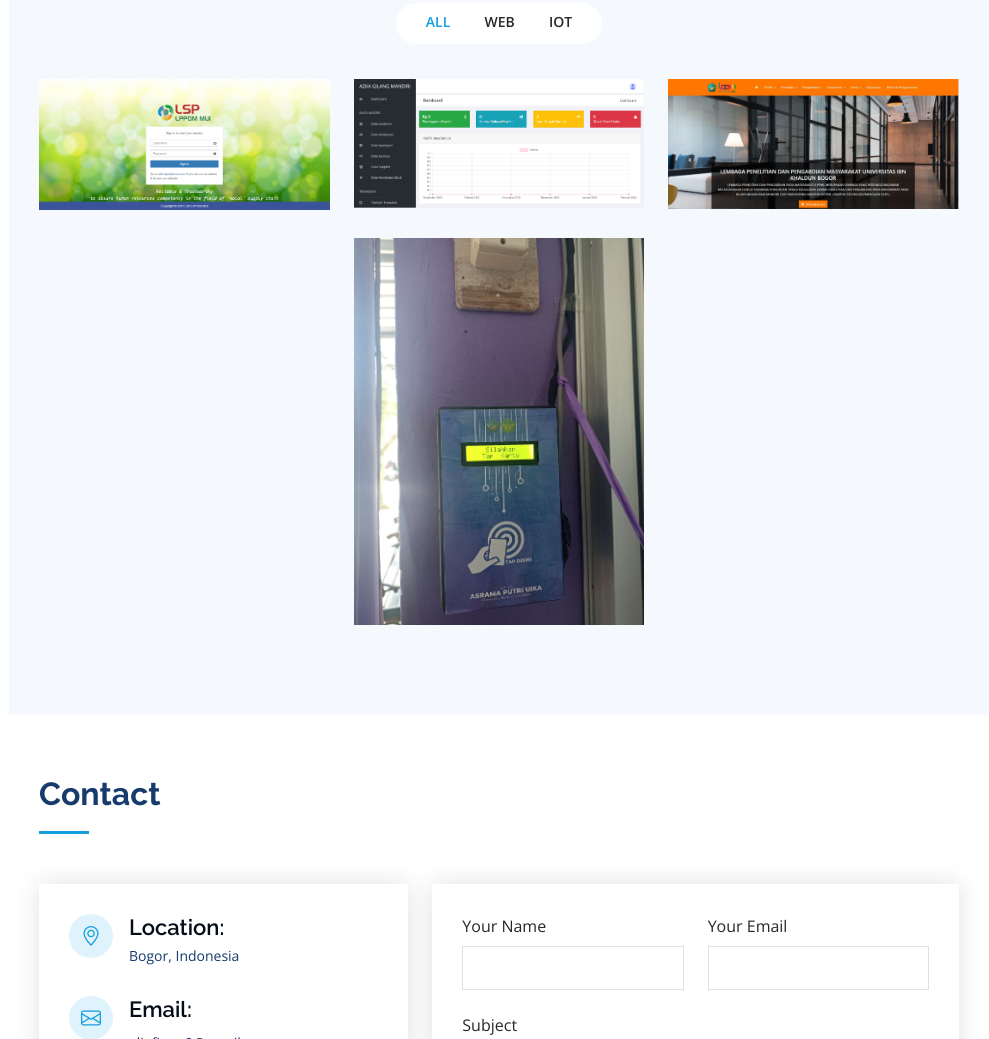
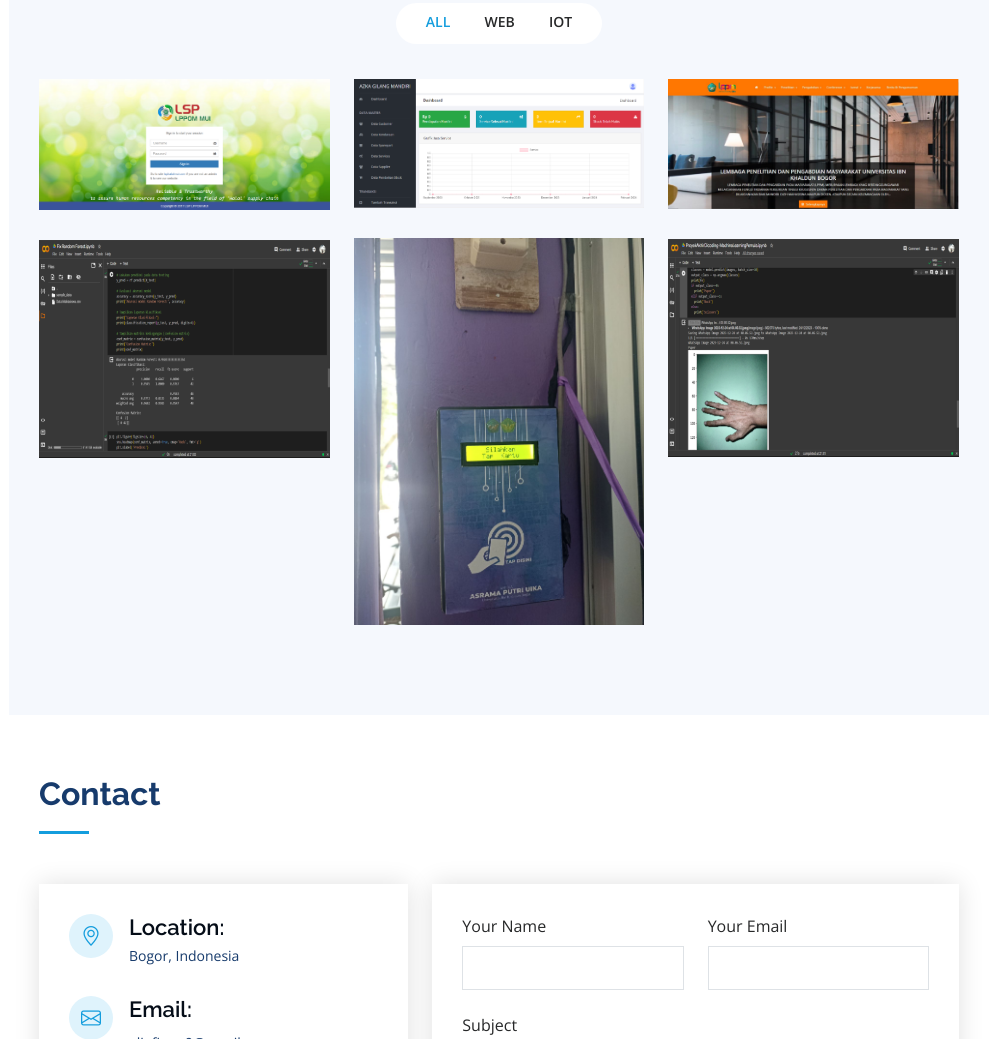
Before and after one commit to aliefjuanaprn/aliefjuan.github.io, a plain HTML site: page index.html in a window 1280 px wide. Shown: the part 4076-5115 px from the top of the page, without its empty margins (291-1280 px from the left). Drawn offline with nearby package versions, Linux system fonts and the light colour scheme.

Commit message:
Update index.html

```diff
--- a/index.html
+++ b/index.html
@@ -435,7 +435,7 @@
             </div>
           </div>
 
-<!--           <div class="col-lg-4 col-md-6 portfolio-item filter-ml">
+<div class="col-lg-4 col-md-6 portfolio-item filter-ml">
             <div class="portfolio-wrap">
               <img src="assets/img/portfolio/ml2.jpg" class="img-fluid" alt="">
               <div class="portfolio-links">
@@ -443,9 +443,9 @@
                 <a href="details-lima.html" title="More Details"><i class="bx bx-link"></i></a>
               </div>
             </div>
-          </div> -->
+          </div>
 
-<!--           <div class="col-lg-4 col-md-6 portfolio-item filter-ml">
+<div class="col-lg-4 col-md-6 portfolio-item filter-ml">
             <div class="portfolio-wrap">
               <img src="assets/img/portfolio/ml3.jpg" class="img-fluid" alt="">
               <div class="portfolio-links">
@@ -453,7 +453,7 @@
                 <a href="details-enam.html" title="More Details"><i class="bx bx-link"></i></a>
               </div>
             </div>
-          </div> -->
+          </div>
 
         </div>
 
```
